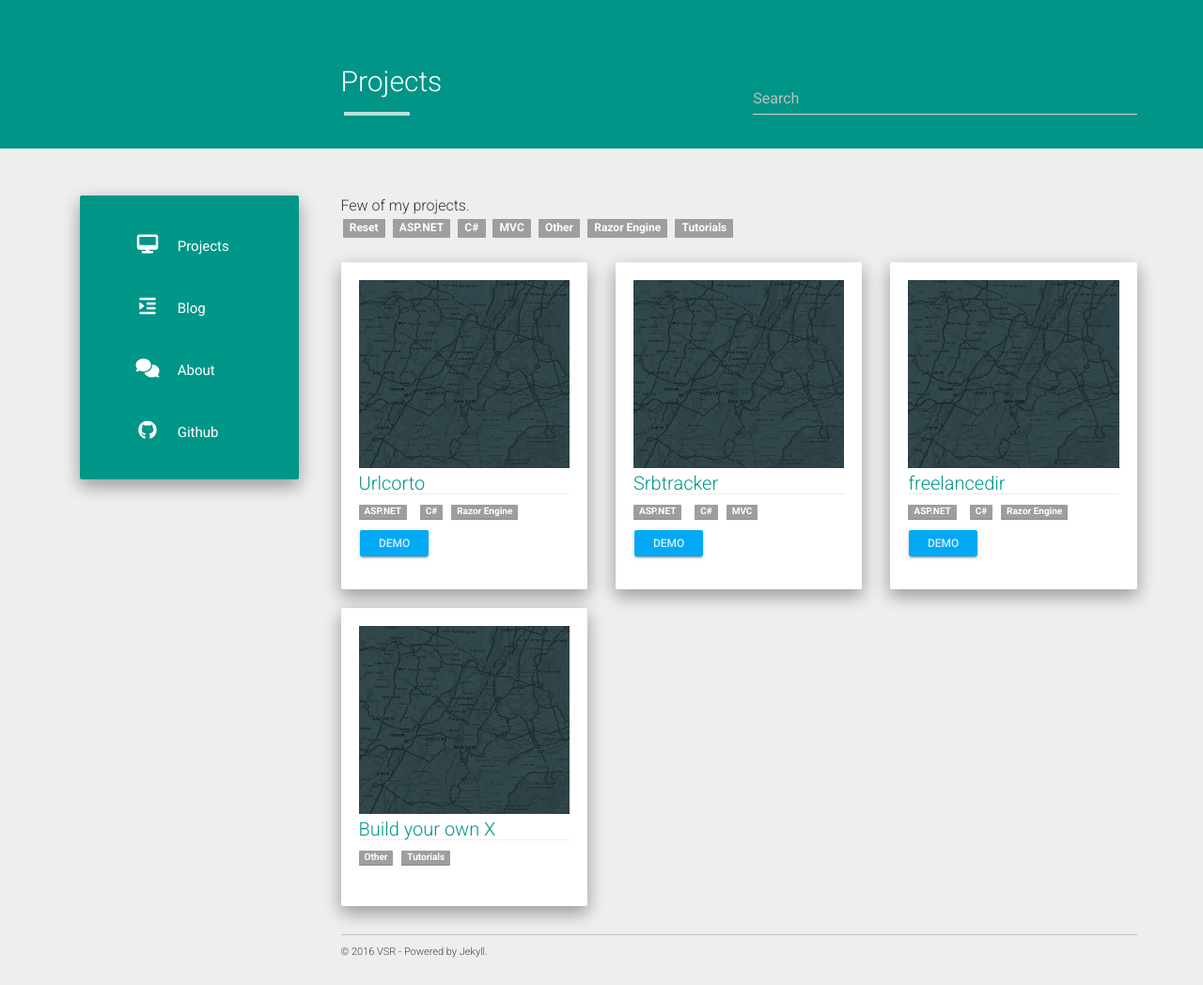
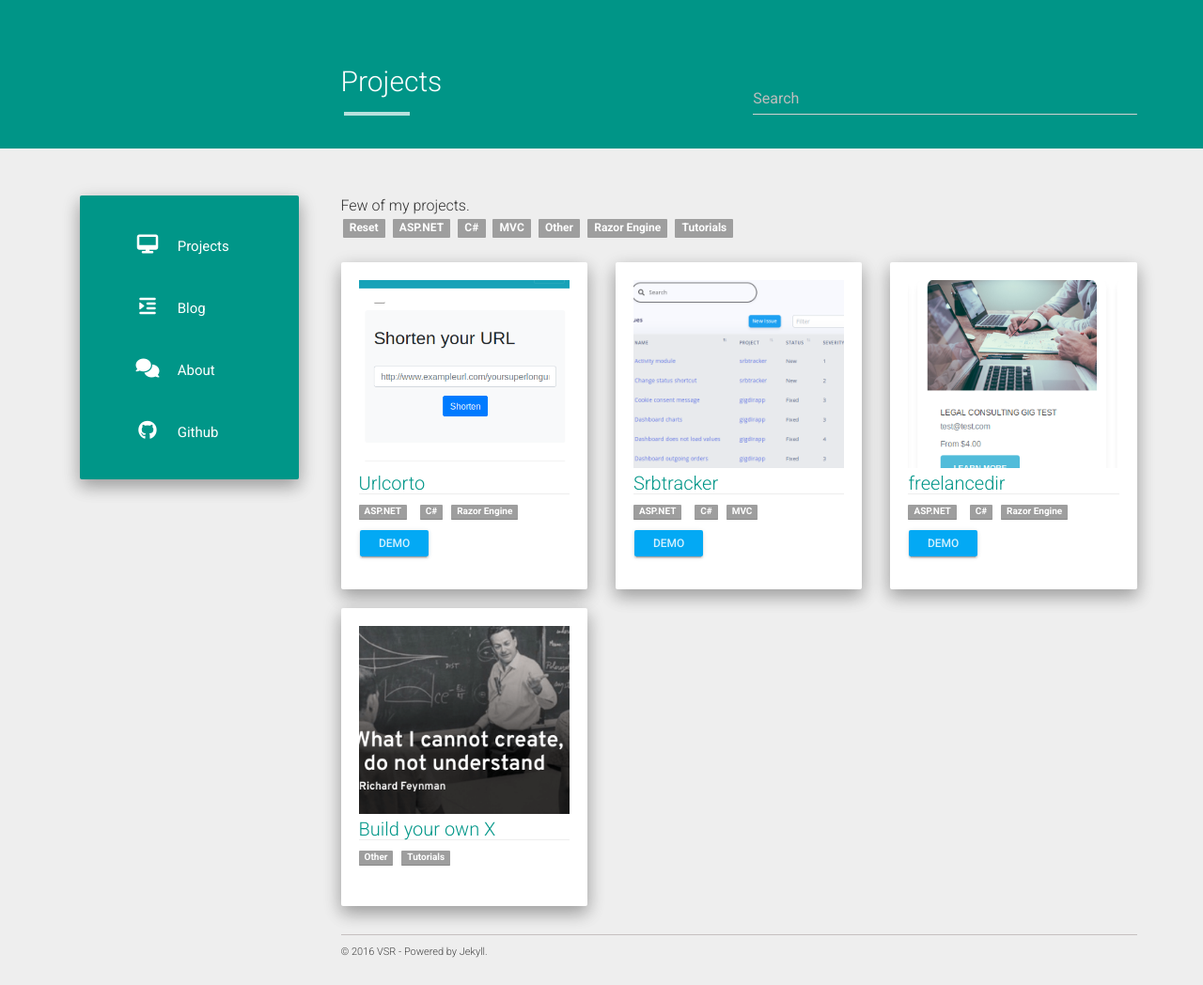
Before and after one commit to vsromero/vsromero.github.io, a Jekyll site: the page built from index.html, in a window 1280 px wide. Shown: the whole page at 94% size. Built offline with Jekyll 4.4.1, drawn with Linux system fonts in a browser that asks for light colours; nearby versions of some CDN libraries; the list of posts is cut into pages by our own code.

Commit message:
add project images

```diff
--- a/_data/projects.json
+++ b/_data/projects.json
@@ -1,7 +1,7 @@
 [
 	{
 		"name": "Urlcorto",
-		"image": "placeholder.jpg",
+		"image": "urlcorto.png",
 		"url": "https://github.com/vsromero/Urlcorto",
 		"demourl": "http://urlcorto-demo.us-east-1.elasticbeanstalk.com/",
 		"date": "Jan 2014",
@@ -9,7 +9,7 @@
 	},
 	{
 		"name": "Srbtracker",
-		"image": "placeholder.jpg",
+		"image": "srbt.png",
 		"url": "https://github.com/vsromero/srbtracker",
 		"demourl": "http://srbtracker-test.us-east-1.elasticbeanstalk.com/",
 		"date": "May 2014",
@@ -17,7 +17,7 @@
 	},
 	{
 		"name": "freelancedir",
-		"image": "placeholder.jpg",
+		"image": "fg.png",
 		"url": "https://github.com/vsromero/freelancedir",
 		"demourl": "http://freelancedir-test.us-east-1.elasticbeanstalk.com/LandingPage",
 		"date": "June 2014",
@@ -25,7 +25,7 @@
 	},
 	{
 		"name": "Build your own X",
-		"image": "placeholder.jpg",
+		"image": "feynman.png",
 		"url": "https://github.com/vsromero/build-your-own-x",
 		"date": "Oct 2016",
 		"tags": ["Other","Tutorials"]
```
Also changed, not shown: static/projects/feynman.png (added), static/projects/fg.png (added), static/projects/srbt.png (added), static/projects/urlcorto.png (added).
